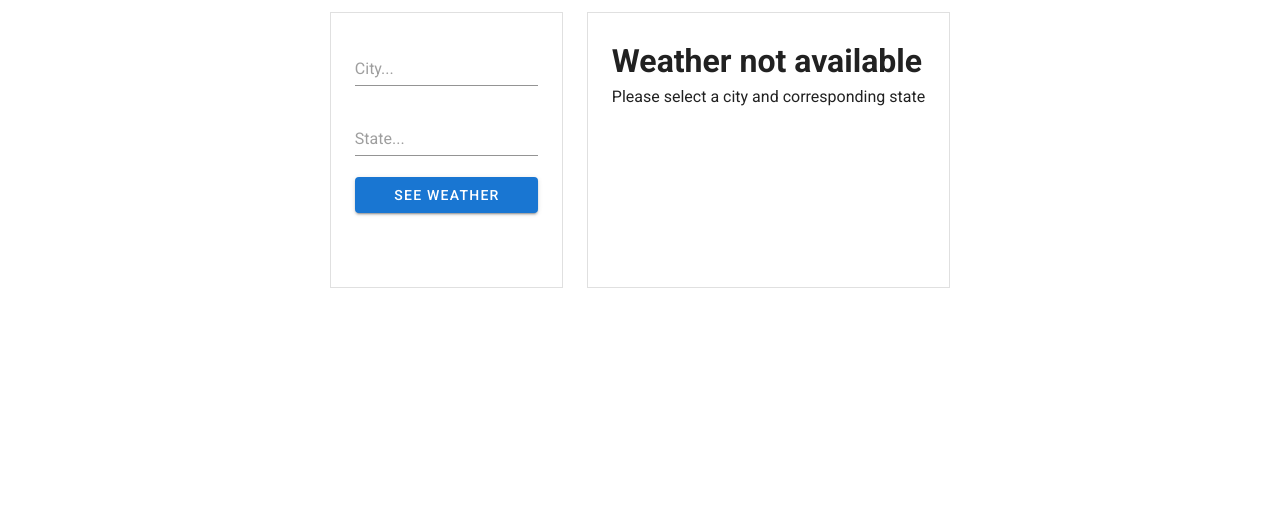
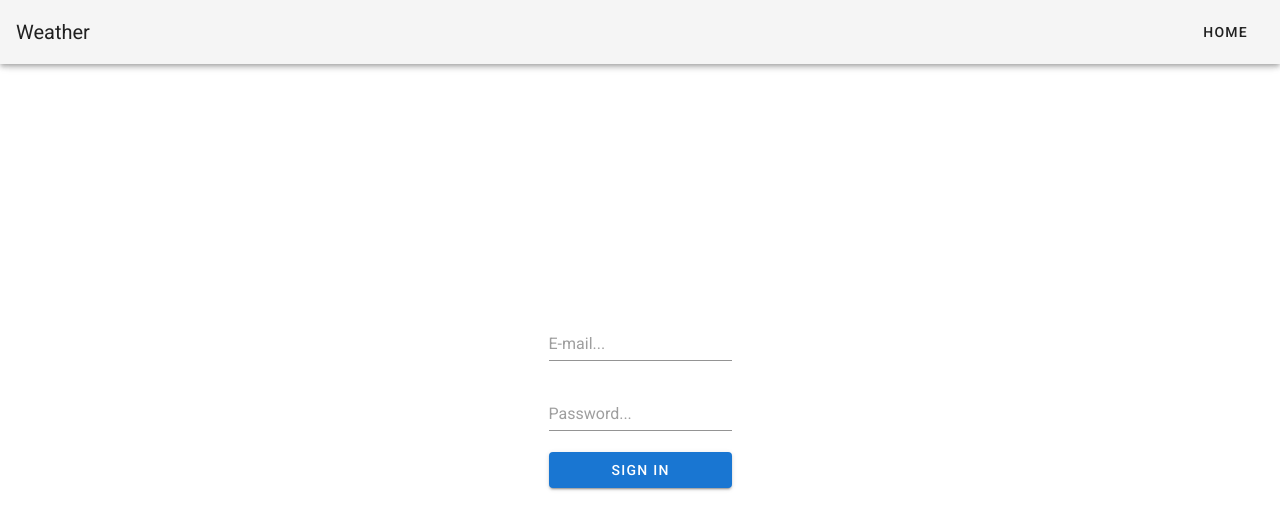
Before and after one commit to DEUSMATEI/weather_ui, a Vue app: page /#/ in a window 1280 px wide. Before the commit this address led to /#/weather. Shown: the top 530 px of the page. Built offline with nearby package versions, Linux system fonts and the light colour scheme; no server answers.

Commit message:
implemented nav bar

```diff
--- a/src/App.vue
+++ b/src/App.vue
@@ -1,9 +1,15 @@
 <template>
   <v-app>
+      <Navbar />
       <router-view />
   </v-app>
 </template>
 
 <script>
-export default {};
+import Navbar from './components/NavBar.vue'
+export default {
+  components:{
+    Navbar
+  }
+};
 </script>
--- /dev/null
+++ b/src/components/NavBar.vue
@@ -0,0 +1,58 @@
+<template>
+<div>
+    <v-app-bar app>
+      <v-toolbar-title>
+        <router-link to="/weather" tag="span" style="cursor: pointer">
+          {{ appTitle }}
+        </router-link>
+      </v-toolbar-title>
+      <v-spacer></v-spacer>
+      <v-toolbar-items class="hidden-xs-only">
+        <v-btn
+          text
+          v-for="item in menuItems"
+          :key="item.title"
+          :to="item.path"
+          :v-if="item.cond"
+          >
+
+          {{ item.title }}
+        </v-btn>
+        <v-btn
+        v-if="$store.state.user"
+        text
+        @click="signOut">
+        Sign Out
+        </v-btn>
+
+
+      </v-toolbar-items>
+    </v-app-bar>
+</div>
+</template>
+
+<script>
+//import HelloWorld from "./components/HelloWorld";
+
+export default {
+  data(){
+    return {
+      appTitle: 'Weather',
+      sidebar: false,
+      menuItems: [
+          { title: 'Home', path: '/weather', cond: true}
+     ]
+    }
+    },
+
+  methods:{
+    signOut(){
+       this.$store.dispatch("signOut");
+    },
+    redirect(){
+        /*Router push to second view*/
+        this.$router.push("/");
+    }
+  }
+};
+</script>
--- a/src/main.js
+++ b/src/main.js
@@ -25,6 +25,7 @@ firebase.initializeApp(firebaseConfig);
 //Add user observe
 firebase.auth().onAuthStateChanged(user => {
   store.commit("setUser", user);
+  router.push('/');
 });
 
 new Vue({
--- a/src/views/Weather.vue
+++ b/src/views/Weather.vue
@@ -1,5 +1,9 @@
 <template>
     <v-container fluid>
+          <v-row >
+              <br>
+              <br>
+          </v-row>
         <v-row>
             <v-col cols="12">
                 <v-row
@@ -7,7 +11,7 @@
                 justify="center"
                 style="height:300px;"
                 >
-                <v-card class="ma-3 pa-6" outlined tile>
+                <v-card class="ma-6 pa-6" outlined tile>
             <v-text-field
                 v-model = "city"
                 placeholder="City..."
```
